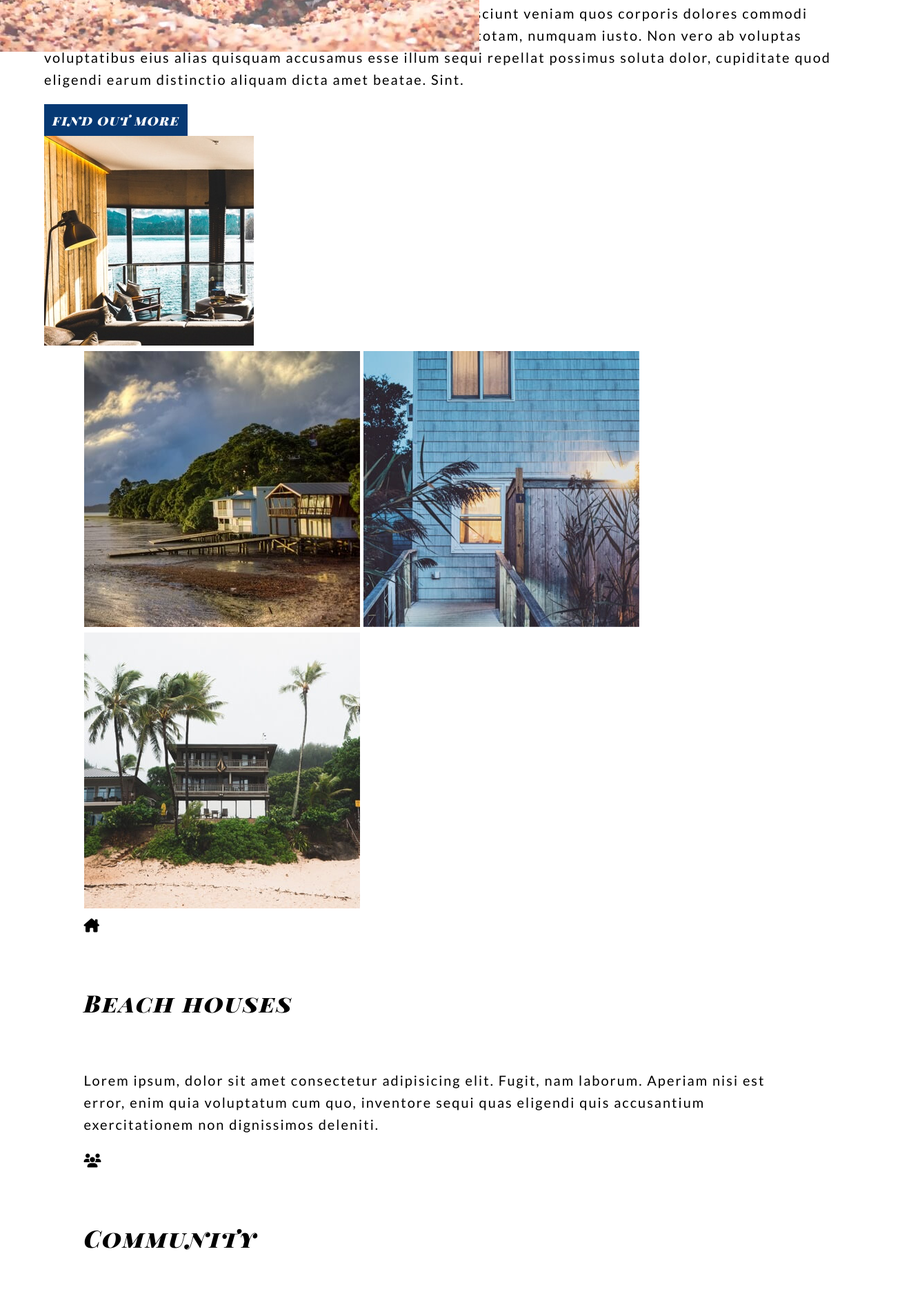
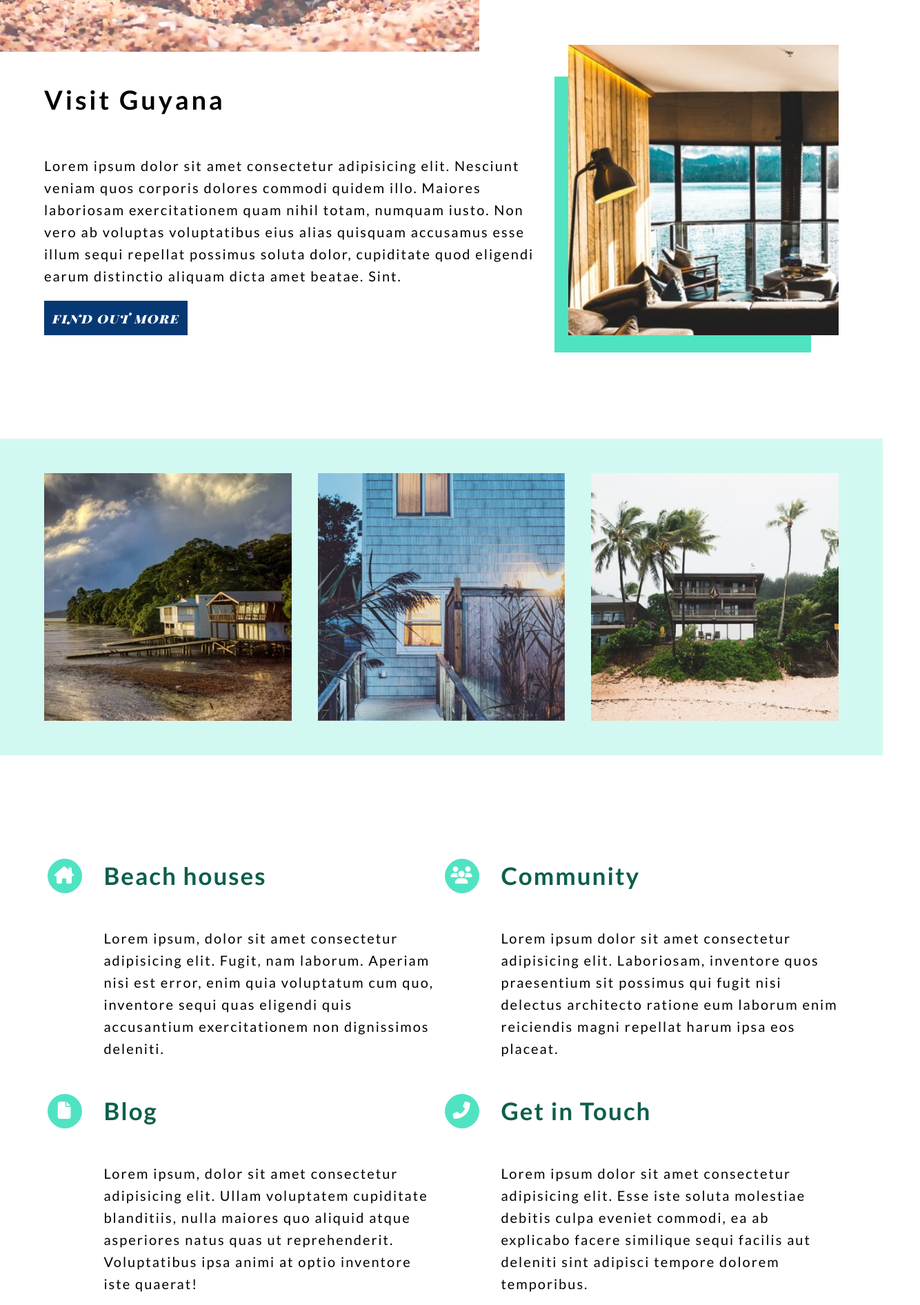
Before and after one commit to kwametsunami/beachstays, a plain HTML site: page html/index.html in a window 1280 px wide. Shown: the part 908-2800 px from the top of the page at 69% size, 1334 px wide, since content can reach past the window. Drawn offline with Linux system fonts and the light colour scheme.

Commit message:
almost done styling the index, just need to work on the 'schedule' section

```diff
--- a/html/index.html
+++ b/html/index.html
@@ -42,9 +42,9 @@
             </div>
         </div>
     </header>
-    <section class="content wrapper">
-        <article class="guyana">
-            <div class="guyanablurb">
+    <section class="content">
+        <article class="guyana wrapper">
+            <div class="guyanaBlurb">
                 <h4>Visit Guyana</h4>
                 <p>Lorem ipsum dolor sit amet consectetur adipisicing elit. Nesciunt veniam quos corporis dolores
                     commodi quidem illo. Maiores laboriosam exercitationem quam nihil totam, numquam iusto. Non vero ab
@@ -52,8 +52,9 @@
                     cupiditate quod eligendi earum distinctio aliquam dicta amet beatae. Sint.</p>
                 <button class="readMore">find out more</button>
             </div>
-            <div class="guyanaimage">
+            <div class="guyanaImage">
                 <img src="../assets/small-box.jpg" alt="idillic lakeside study view">
+                <div class="borderLines"></div>
             </div>
         </article>
         <div class="background">
@@ -69,7 +70,7 @@
                     <i class="fa-solid fa-house-chimney"></i>
                 </div>
                 <div class="linkBlurb">
-                    <h6><a href="#beachhouses">Beach houses</a></h6>
+                    <h5><a href="#beachhouses">Beach houses</a></h5>
                     <p>Lorem ipsum, dolor sit amet consectetur adipisicing elit. Fugit, nam laborum. Aperiam nisi est
                         error, enim quia voluptatum cum quo, inventore sequi quas eligendi quis accusantium
                         exercitationem non dignissimos deleniti.</p>
@@ -80,7 +81,7 @@
                     <i class="fa-solid fa-users"></i>
                 </div>
                 <div class="linkBlurb">
-                    <h6><a href="#community">Community</a></h6>
+                    <h5><a href="#community">Community</a></h5>
                     <p>Lorem ipsum dolor sit amet consectetur adipisicing elit. Laboriosam, inventore quos praesentium
                         sit possimus qui fugit nisi delectus architecto ratione eum laborum enim reiciendis magni
                         repellat harum ipsa eos placeat.</p>
@@ -91,7 +92,7 @@
                     <i class="fa-solid fa-file"></i>
                 </div>
                 <div class="linkBlurb">
-                    <h6><a href="#blog">Blog</a></h6>
+                    <h5><a href="./blog.html">Blog</a></h5>
                     <p>Lorem ipsum, dolor sit amet consectetur adipisicing elit. Ullam voluptatem cupiditate blanditiis,
                         nulla maiores quo aliquid atque asperiores natus quas ut reprehenderit. Voluptatibus ipsa animi
                         at optio inventore iste quaerat!</p>
@@ -102,7 +103,7 @@
                     <i class="fa-solid fa-phone-flip"></i>
                 </div>
                 <div class="linkBlurb">
-                    <h6><a href="#contact">Get in Touch</a></h6>
+                    <h5><a href="./contact.html">Get in Touch</a></h5>
                     <p>Lorem ipsum dolor sit amet consectetur adipisicing elit. Esse iste soluta molestiae debitis culpa
                         eveniet commodi, ea ab explicabo facere similique sequi facilis aut deleniti sint adipisci
                         tempore dolorem temporibus.</p>
@@ -110,18 +111,27 @@
             </div>
         </article>
         <div class="background">
-            <article class="schedule">
+            <article class="schedule wrapper">
                 <div class="newLocations">
-                    <img src="../assets/left-image.jpg" alt="">
+                    <div class="newLocationsImage">
+                        <img src="../assets/left-image.jpg" alt="">
+                        <div class="borderLines2"></div>
+                    </div>
+                    <div class="newLocationsBlurb"></div>
                     <h4>New locations</h4>
                     <p>Lorem ipsum dolor, sit amet consectetur adipisicing elit. Eos expedita ipsum voluptas, minus quo iure tenetur deleniti culpa repellendus rerum tempora nemo veritatis deserunt maxime asperiores. Nobis eaque eius repellat.</p>
                     <button class="readMore">read more</button>
                 </div>
                 <div class="plan">
-                    <h4>Plan ahead</h4>
-                    <p>Lorem, ipsum dolor sit amet consectetur adipisicing elit. Iste odit odio ducimus recusandae corporis quod deleniti sit earum necessitatibus quisquam. Rem vero blanditiis perferendis? Rem quae qui ullam quia sint!</p>
-                    <button class="readMore">read more</button>
-                    <img src="../assets/right-image.jpg" alt="">
+                    <div class="planBlurb">
+                        <h4>Plan ahead</h4>
+                        <p>Lorem, ipsum dolor sit amet consectetur adipisicing elit. Iste odit odio ducimus recusandae corporis quod deleniti sit earum necessitatibus quisquam. Rem vero blanditiis perferendis? Rem quae qui ullam quia sint!</p>
+                        <button class="readMore">read more</button>
+                    </div>
+                    <div class="planImage">
+                        <img src="../assets/right-image.jpg" alt="">
+                        <div class="borderLines3"></div>
+                    </div>
                 </div>
             </article>
         </div>
--- a/styles/sass/partials/_baseStyles.scss
+++ b/styles/sass/partials/_baseStyles.scss
@@ -1,14 +1,14 @@
 @use "variables" as *;
 
 .wrapper {
-    max-width: 1600px;
+    max-width: 1250px;
     width: 90%;
     margin: 0 auto;
 }
 
 button {
     background-color: $twilightBlue;
-    padding: 5px 10px;
+    padding: 7px 10px;
     border: 2px $twilightBlue solid;
     text-align: center;
     cursor: pointer;
@@ -26,3 +26,10 @@ button {
         color: $twilightBlue;
     }
 }
+
+.fa-solid {
+    background-color: $greenishCyan;
+    color: white;
+    border: 1px solid $greenishCyan;
+    font-size: 2.5rem;
+}
--- a/styles/sass/partials/_fonts.scss
+++ b/styles/sass/partials/_fonts.scss
@@ -51,8 +51,19 @@ h1 {
     font-style: italic
 }
 
-h2, h3, h4, h5 {
+h2, h3, h4 {
     line-height: 58px;
+}
+
+h4 {
+    font-size: 3.8rem;
+    letter-spacing: 3.8px;
+}
+
+h5 {
+    font-family: $bodyFont;
+    font-size: 3.5rem;
+    font-weight: bold;
 }
 
 h6 {
--- a/styles/sass/partials/_footer.scss
+++ b/styles/sass/partials/_footer.scss
@@ -6,7 +6,7 @@ footer {
     padding: 5px;
     margin-top: 15px;
     p {
-        color: white;
+        color: $white;
         line-height: 0px;
     }
 }
--- a/styles/sass/partials/_header.scss
+++ b/styles/sass/partials/_header.scss
@@ -16,6 +16,7 @@ header {
     width: 100%;
     max-width: 100%;
     z-index: -3;
+    margin-bottom: 13.5%;
     .headerWrapper {
             display: flex;
             position: relative;
@@ -53,20 +54,22 @@ header {
 }
 
 // blog page
-
 #blogPage {
     background-image: url(../../assets/blog-image-1.jpg);
     background-repeat: no-repeat;
     background-size: cover;
+    background-position: 0, 0;
     width: 100%;
     max-width: 100%;
     z-index: -3;
 }
 
+// contact page
 #contactPage {
     background-image: url(../../assets/contact-image-1.jpg);
     background-repeat: no-repeat;
     background-size: cover;
+    background-position: 0, 0;
     width: 100%;
     max-width: 100%;
     z-index: -3;
--- a/styles/sass/partials/_nav.scss
+++ b/styles/sass/partials/_nav.scss
@@ -9,6 +9,10 @@
         padding: 0;
         color: $greenishCyan;
         display: inline-block;
+        transition: 0.5s;
+        &:hover {
+            transform: scale(1.1);
+        }
         a:hover {
             color: $white;
         }
@@ -20,6 +24,7 @@
             margin: 0 25px;
             text-transform: uppercase;
             color: $white;
+            transition: 0.5s;
             a:hover {
                 color: $greenishCyan;
             }
--- /dev/null
+++ b/styles/sass/partials/_sections.scss
@@ -0,0 +1,126 @@
+@use "variables" as *;
+
+// home page
+.content {
+    margin-bottom: 150px;
+    .guyana {
+        display: flex;
+        justify-content: space-between;
+        margin-bottom: 150px;
+        .guyanaBlurb {
+            width: calc((100%*.66) - 30px);
+        }
+        .guyanaImage {
+            width: calc(100%*.34);
+            max-width: 100%;
+            height: auto;
+            display: flex;
+            justify-content: flex-end;
+            position: relative;
+            img {
+                width: 100%;
+                height: auto;
+                max-width: 100%;
+            }
+            .borderLines {
+                border-left: 2.5rem solid $greenishCyan;
+                border-bottom: 2.5rem solid $greenishCyan;
+                width: 95%;
+                height: 95%;
+                position: absolute;
+                bottom: -25px;
+                left: -20px;
+                z-index: -1;
+            }
+        }
+    }
+ }
+
+.background {
+    background-color: $lightBlue;
+    width: 100%;
+    padding: 50px 0;
+    display: flex;
+    .imageGallery {
+        display: flex;
+        justify-content: space-between;
+        img {
+            width: calc((100%/3) - 25px);
+            height: auto;
+        }
+    }
+}
+
+.pageLinks {
+    display: flex;
+    justify-content: space-between;
+    flex-wrap: wrap;
+    padding: 100px 0;
+        .beachHouses, .community, .blog,
+        .contact {
+            width: calc(100%/2);
+            display: flex;
+            justify-content: space-between;
+            position: relative;
+            .fa-solid {
+                display: flex;
+                justify-content: center;
+                align-items: center;
+                border-radius: 50%;
+                width: 50px;
+                height: 50px;
+                position: absolute;
+                left: 5px;
+                top: 50px;
+            }
+            .linkBlurb {
+                width: 85%;
+            }
+            h5 {
+                color: $spruce;
+            }
+            p {
+                margin: 0;
+            }
+        }
+    }
+
+.schedule {
+    display: flex;
+    justify-content: space-between;
+    .newLocations {
+        text-align: right;
+        width: calc((100%/2) - 25px);
+        .newLocationsBlurb {
+            width: 80%;
+        }
+    }
+    .plan {
+        width: calc((100%/2) - 25px);
+    }
+    h4 {
+        color: $twilightBlue;
+    }
+}
+
+.bottomBackground {
+    background-image: url(../../assets/banner-image.jpg);
+    background-repeat: no-repeat;
+    background-size: cover;
+    background-position: 0, 0;
+    width: 100%;
+    height: 65vh;
+    max-width: 100%;
+}
+
+.freeTrip {
+    text-align: center;
+    padding-top: 150px;
+    h4 {
+        color: $spruce;
+        margin: 0;
+    }
+    button {
+        margin: 15px 0px;
+    }
+}
--- a/styles/sass/partials/_variables.scss
+++ b/styles/sass/partials/_variables.scss
@@ -2,7 +2,7 @@
 // GREENISH CYAN
 $greenishCyan: #50E3C2;
 // BLACK
-$black: black;
+$black: #000000;
 // ICE BLUE
 $iceBlue: #FAFFFE;
 // TWILIGHT BLUE
@@ -12,9 +12,9 @@ $lightBlue: #D2F9F1;
 // SPRUCE
 $spruce: #0C5F4C;
 // WHITE
-$white: white;
+$white: #ffffff;
 // GREY
-$grey: rgb(55, 55, 55);
+$grey: #373737;
 
 // fonts
 $headingFont: "Playfair Display SC";
--- a/styles/sass/styles.scss
+++ b/styles/sass/styles.scss
@@ -1,7 +1,8 @@
 @use "partials/setup";
-@use "partials/fonts.scss";
+@use "partials/fonts";
 @use "partials/baseStyles";
 @use "partials/variables" as *;
 @use "partials/nav";
 @use "partials/header";
+@use "partials/sections";
 @use "partials/footer";
```
Also changed, not shown: styles/sass/styles.css, 1 other file.
